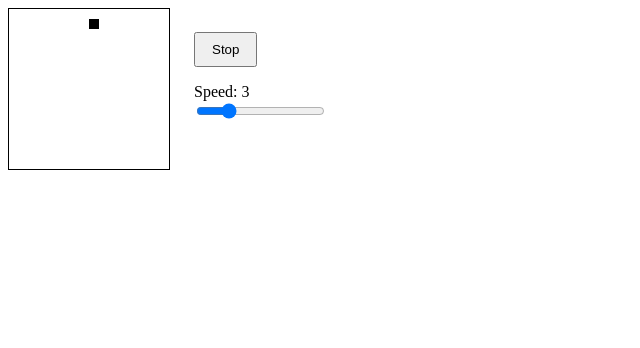
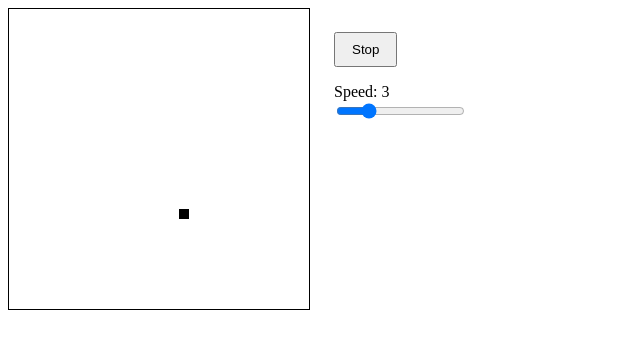
Before and after one commit to zsoltpocsai/random-walk, a website with bundled scripts: page index.html in a window 1280 px wide. Both pictures are taken after a click on the button "Start". Shown: the whole page, without its empty margins (0-640 px from the left). Built offline with nearby package versions, Linux system fonts and the light colour scheme.

Commit message:
Working and cleaned up

```diff
--- a/index.html
+++ b/index.html
@@ -14,7 +14,7 @@
       </div>
       <div id="speed-control">
         <label id="speed-control-label">Speed</label>
-        <input id="speed-control-input" type="range" min="1" max="10">
+        <input id="speed-control-input" type="range">
       </div>
     </div>
   </body>
--- a/src/controls.js
+++ b/src/controls.js
@@ -18,6 +18,11 @@ function printSpeed(value) {
 }
 
 const speedControlListeners = [];
+
+export function setSpeedControlRange(min, max) {
+  speedControlInput.min = min;
+  speedControlInput.max = max;
+}
 
 export function getSpeedControlValue() {
   return speedControlInput.value;
--- a/src/main.js
+++ b/src/main.js
@@ -1,10 +1,13 @@
 import * as WalkerSpace from "./walker-space.js";
 import * as Controls from "./controls.js";
+import { walker, MAX_SPEED, MIN_SPEED } from "./walker.js";
 
 document.addEventListener("DOMContentLoaded", () => {
-  WalkerSpace.setSpeed(Controls.getSpeedControlValue());
+  walker.setSpeed(Controls.getSpeedControlValue());
   WalkerSpace.update();
 });
+
+Controls.setSpeedControlRange(MIN_SPEED, MAX_SPEED);
 
 Controls.addLoopControlListener((event) => {
   if (event.start) {
@@ -15,7 +18,7 @@ Controls.addLoopControlListener((event) => {
 });
 
 Controls.addSpeedControlListener((event) => {
-  WalkerSpace.setSpeed(event.speed);
+  walker.setSpeed(Controls.getSpeedControlValue());
 });
 
 const mainLoop = {
@@ -29,10 +32,9 @@ const mainLoop = {
   }
 }
 
-function run(time) {
+function run() {
   update();
   if (mainLoop.started) {
-    mainLoop.frameCount = 0;
     window.requestAnimationFrame(run);
   }
 }
--- a/src/walker-space.js
+++ b/src/walker-space.js
@@ -1,56 +1,31 @@
 import * as Canvas from "./canvas.js";
 import { walker } from "./walker.js";
 import * as Direction from "./direction.js";
+import { Position } from "./common.js";
 
-const SPACE_WIDTH = 16;
-const SPACE_HEIGHT = 16;
+// Width and height must be even numbers
+const SPACE_WIDTH = 30;
+const SPACE_HEIGHT = 30;
+
+// Scale factor indicates the size of one space 'tile' in pixels
 const SCALE_FACTOR = 10;
+
+const initWalkerPosition = new Position(
+  SPACE_HEIGHT / 2, SPACE_WIDTH / 2
+);
 
 Canvas.setSize(SPACE_WIDTH * SCALE_FACTOR, SPACE_HEIGHT * SCALE_FACTOR);
 
-const space = createSpace(SPACE_WIDTH, SPACE_HEIGHT);
+walker.setPosition(initWalkerPosition);
 
-addWalker(
-  SPACE_HEIGHT / 2,
-  SPACE_WIDTH / 2
-);
-
-function createSpace(width, height) {
-  const space = [];
-  for (let i = 0; i < height; i++) {
-    let row = []
-    for (let j = 0; j < width; j++) {
-      let content = [];
-      row.push(content);
-    }
-    space.push(row);
-  }
-  return space;
-}
-
-function addWalker(x, y) {
-  walker.pos.y = y;
-  walker.pos.x = x;
-  space[y][x].push(walker);
-}
-
-function removeWalker(x, y) {
-  const elements = space[y][x];
-  const idx = elements.indexOf(walker);
-  if (idx >= 0) {
-    elements.splice(idx, 1);
+function moveWalker(direction) {
+  const newPosition = Direction.stepFromPositionToDirection(walker.pos, direction);
+  if (isPositionInsideOfSpaceBoundary(newPosition)) {
+    walker.setPosition(newPosition);
   }
 }
 
-function moveWalker(direction) {
-  const newPosition = Direction.stepFromPositionToDirection(walker.pos, direction);
-  if (isInsideOfSpaceBoundary(newPosition)) {
-    removeWalker(walker.pos.x, walker.pos.y);
-    addWalker(newPosition.x, newPosition.y);
-  }
-}
-
-function isInsideOfSpaceBoundary(position) {
+function isPositionInsideOfSpaceBoundary(position) {
   const x = position.x;
   const y = position.y;
   return ((x >= 0 && x <= SPACE_WIDTH) &&
@@ -59,33 +34,21 @@ function isInsideOfSpaceBoundary(position) {
 
 function draw() {
   Canvas.clear();
-  for (let row = 0; row < SPACE_HEIGHT; row++) {
-    for (let col = 0; col < SPACE_WIDTH; col++) {
-      const elements = space[row][col];
-      if (elements.length > 0) {
-        drawSpaceElements(col, row, elements);
-      }
-    }
-  }
-}
 
-function drawSpaceElements(x, y, elements) {
-  const walkerFound = elements.find(e => e === walker);
-  if (walkerFound) {
-    Canvas.drawSquare(x * SCALE_FACTOR, y * SCALE_FACTOR, SCALE_FACTOR);
-  }
+  // drawing walker
+  Canvas.drawSquare(
+    walker.pos.x * SCALE_FACTOR,
+    walker.pos.y * SCALE_FACTOR,
+    SCALE_FACTOR
+  );
 }
 
 function update() {
-  const step = walker.getNextStep();
-  if (step) {
-    moveWalker(step);
+  const direction = walker.nextDirection();
+  if (direction) {
+    moveWalker(direction);
   }
   draw();
 }
 
-function setSpeed(speed) {
-  walker.setSpeed(speed);
-}
-
-export { update, setSpeed };
+export { update };
--- a/src/walker.js
+++ b/src/walker.js
@@ -3,9 +3,31 @@ import { Position } from "./common.js";
 
 const walker = {
   pos: new Position(0, 0),
-  moveToSkip: 5,
+  nextDirection() {
+    return walkerMove.next();
+  },
+  setSpeed(speed) {
+    walkerMove.setSpeed(speed);
+  },
+  setPosition(pos) {
+    this.pos.x = pos.x;
+    this.pos.y = pos.y;
+  },
+  printPosition() {
+    console.log(`(${this.posX}, ${this.posY})`);
+  }
+};
+
+const MAX_SPEED = 10;
+const MIN_SPEED = 1;
+
+const walkerMove = {
+  moveToSkip: MAX_SPEED / 2,
   skippedMove: 0,
-  getNextStep() {
+  setSpeed(speed) {
+    this.moveToSkip = Math.abs(speed - MAX_SPEED);
+  },
+  next() {
     if (this.skippedMove >= this.moveToSkip) {
       this.skippedMove = 0;
       return getRandomDirection();
@@ -13,13 +35,7 @@ const walker = {
       this.skippedMove += 1;
       return undefined;
     }
-  },
-  setSpeed(speed) {
-    this.moveToSkip = Math.abs(speed - 10);
-  },
-  printPosition() {
-    console.log(`(${this.posX}, ${this.posY})`);
   }
-};
+}
 
-export { walker };
+export { walker, MAX_SPEED, MIN_SPEED };
```
